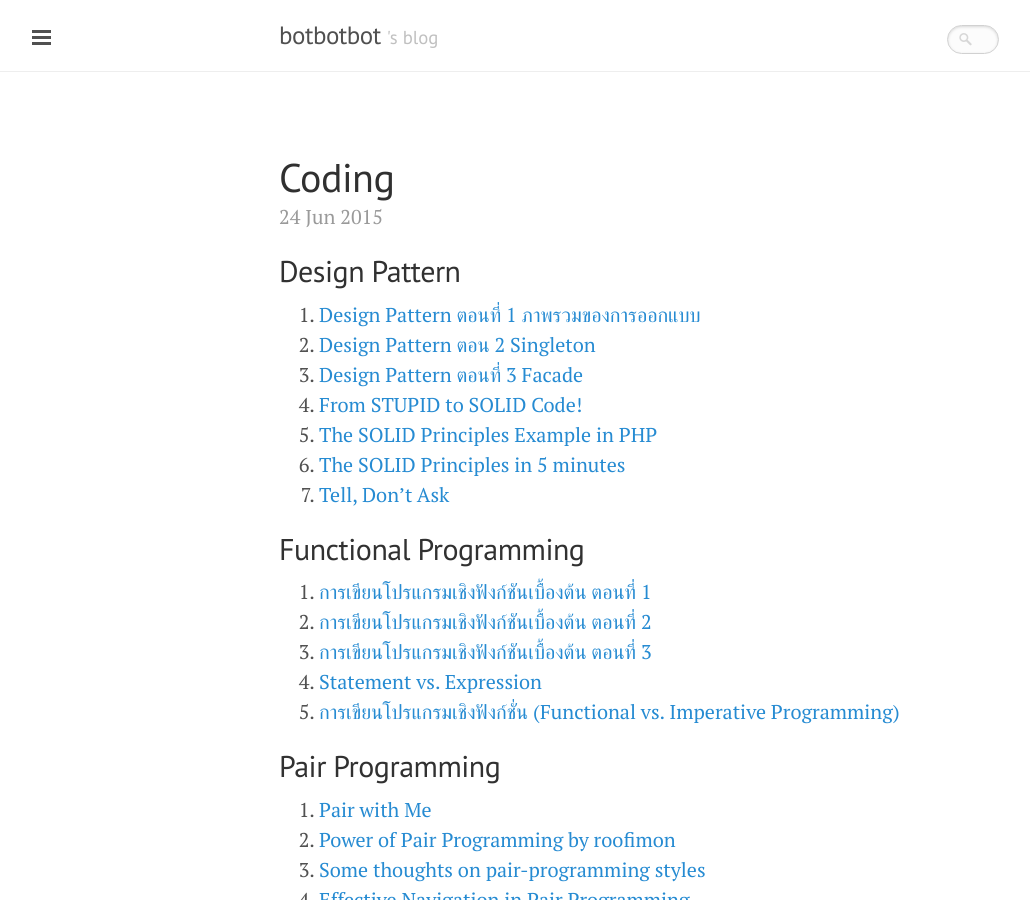
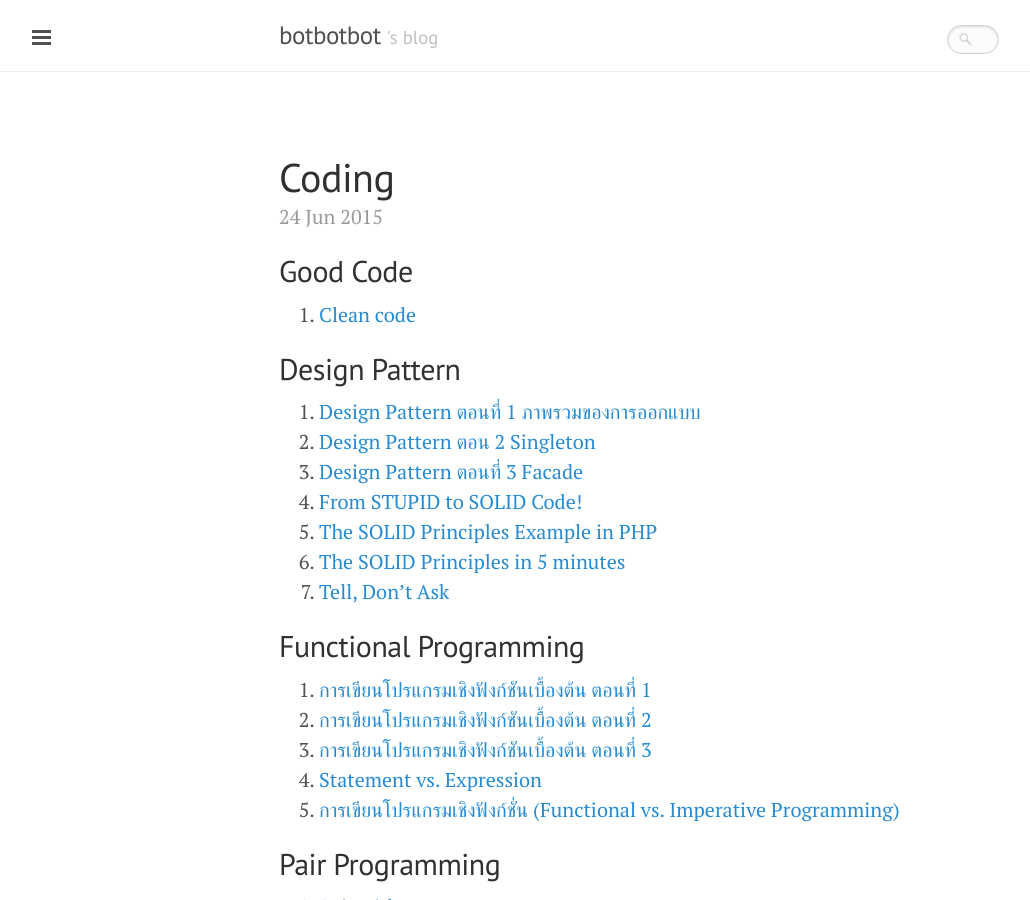
Before and after one commit to ibotdotout/ibotdotout.github.io, a Jekyll site: the page built from _posts/2015-06-24-coding.md, in a window 1280 px wide and 900 px high. Shown: the whole window, without its empty margins (1-1031 px from the left). Built offline with Jekyll 4.4.1, drawn with Linux system fonts in a browser that asks for light colours; nearby versions of some CDN libraries; Markdown is read by kramdown in place of the engine named in the settings.

Commit message:
Update clean code

```diff
--- a/_posts/2015-06-24-coding.md
+++ b/_posts/2015-06-24-coding.md
@@ -6,6 +6,9 @@ permalink: coding
 last_modified_at: 2015-10-13 23:44:00
 excerpt: All about coding resources and stroy about coding.
 ---
+
+## Good Code
+1. [Clean code](http://www.slideshare.net/arturoherrero/clean-code-8036914)
 
 ## Design Pattern
 1. [Design Pattern ตอนที่ 1 ภาพรวมของการออกแบบ](https://www.youtube.com/watch?v=XNQs1Z1qz64)
```
